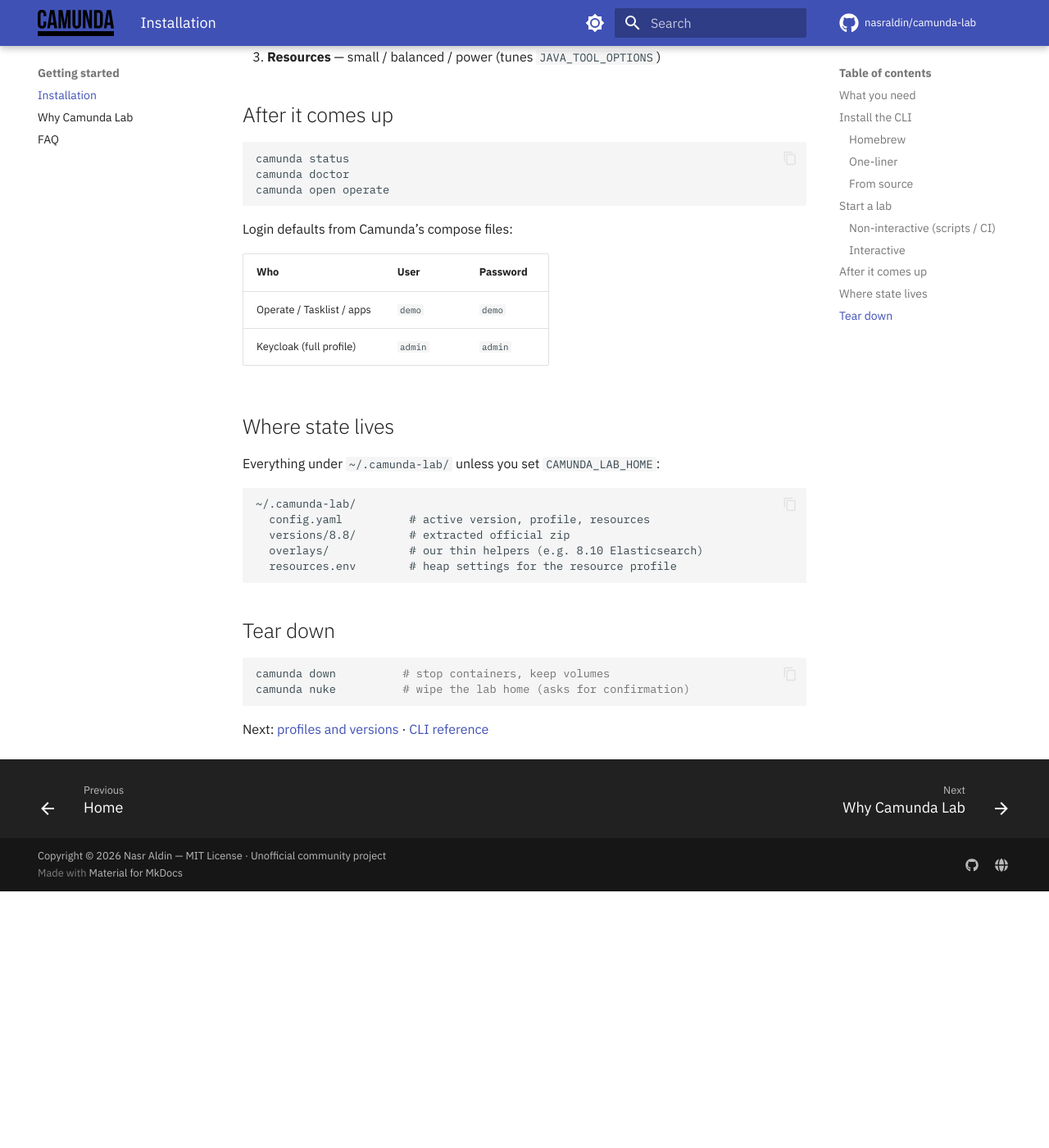
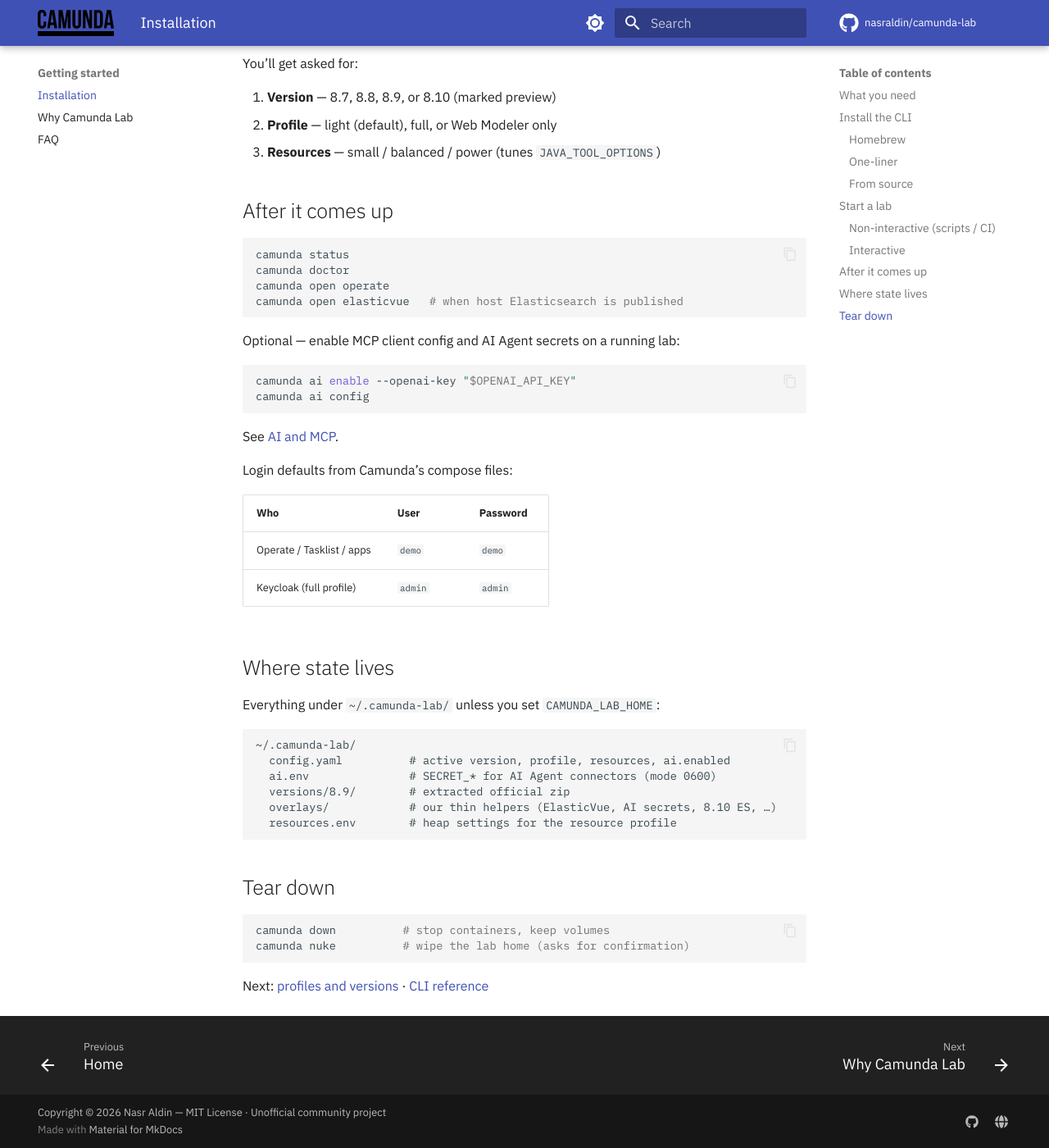
Before and after one commit to nasraldin/camunda-lab, an MkDocs documentation site: the page built from docs/installation.md, in a window 1280 px wide and 1400 px high, scrolled down 1615 px. Shown: the whole window at 82% size. Built offline with MkDocs 1.6.1 and Material for MkDocs 9.7.7, drawn with Linux system fonts in a browser that asks for light colours; comment, search, counter and statistics services are not loaded; before the commit the page ends 2702 px from its top, so only the background shows below that; some of the changed text lies outside the part shown.

Commit message:
docs: surface AI/MCP and ElasticVue across README and guides
Co-authored-by: Cursor <cursoragent@cursor.com>

````diff
--- a/docs/installation.md
+++ b/docs/installation.md
@@ -50,9 +50,16 @@ camunda version
 ### Non-interactive (scripts / CI)
 
 ```bash
-camunda install --version 8.8 --profile light --resources small --yes
+camunda install --version 8.9 --profile light --resources small --yes
 camunda wait
 camunda urls
+```
+
+With AI Agent connector secrets + MCP URLs (8.9+ only):
+
+```bash
+camunda install --version 8.9 --profile light --resources small --yes \
+  --ai --openai-key "$OPENAI_API_KEY"
 ```
 
 ### Interactive
@@ -73,7 +80,17 @@ You’ll get asked for:
 camunda status
 camunda doctor
 camunda open operate
+camunda open elasticvue   # when host Elasticsearch is published
 ```
+
+Optional — enable MCP client config and AI Agent secrets on a running lab:
+
+```bash
+camunda ai enable --openai-key "$OPENAI_API_KEY"
+camunda ai config
+```
+
+See [AI and MCP](ai-mcp.md).
 
 Login defaults from Camunda’s compose files:
 
@@ -88,9 +105,10 @@ Everything under `~/.camunda-lab/` unless you set `CAMUNDA_LAB_HOME`:
 
 ```text
 ~/.camunda-lab/
-  config.yaml          # active version, profile, resources
-  versions/8.8/        # extracted official zip
-  overlays/            # our thin helpers (e.g. 8.10 Elasticsearch)
+  config.yaml          # active version, profile, resources, ai.enabled
+  ai.env               # SECRET_* for AI Agent connectors (mode 0600)
+  versions/8.9/        # extracted official zip
+  overlays/            # our thin helpers (ElasticVue, AI secrets, 8.10 ES, …)
   resources.env        # heap settings for the resource profile
 ```
 
````
Also changed, not shown: README.md (+13 -3 lines), docs/architecture.md (+5 -2 lines), docs/faq.md (+15 -0 lines), docs/index.md (+13 -2 lines), docs/roadmap.md (+6 -3 lines), docs/troubleshooting.md (+15 -0 lines).
